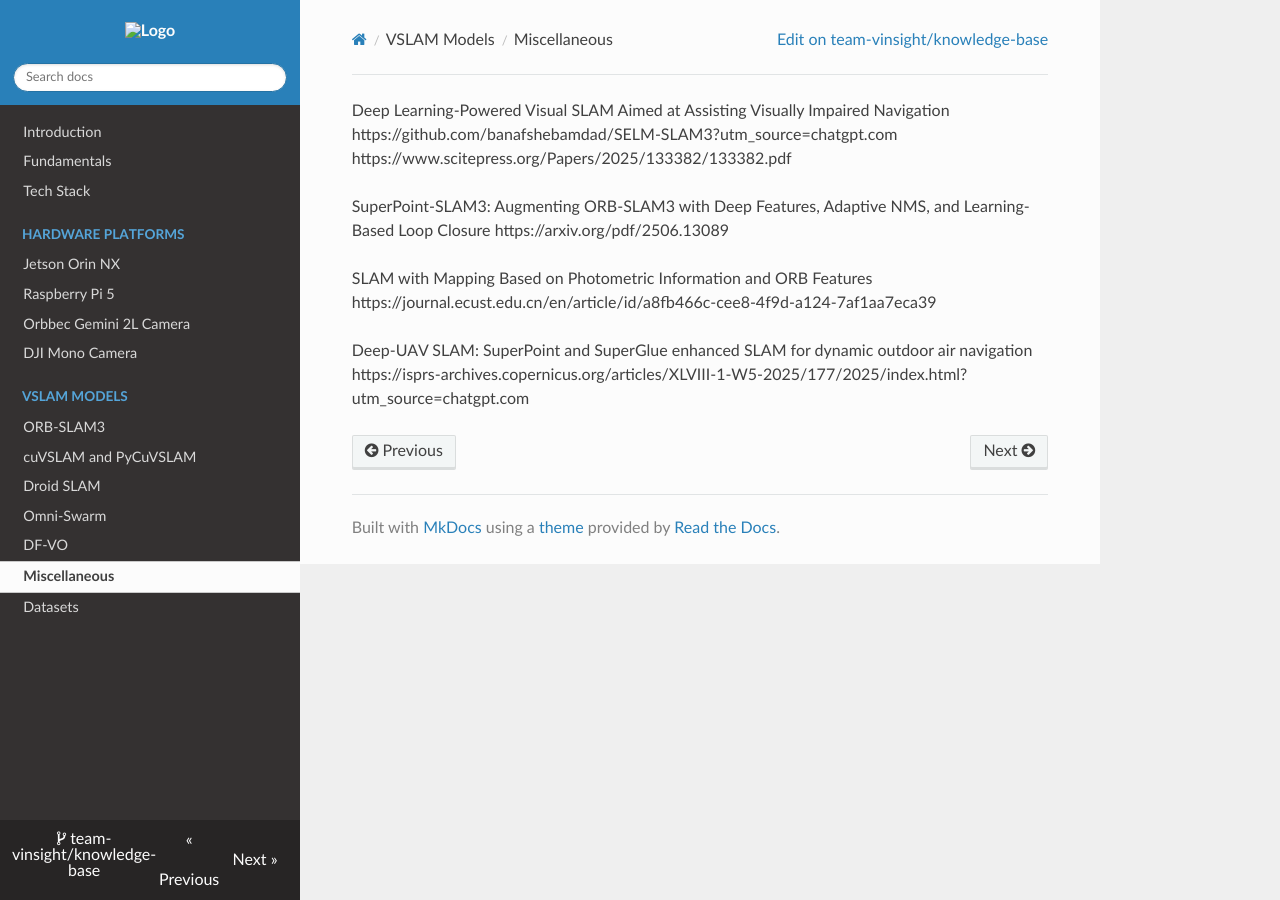
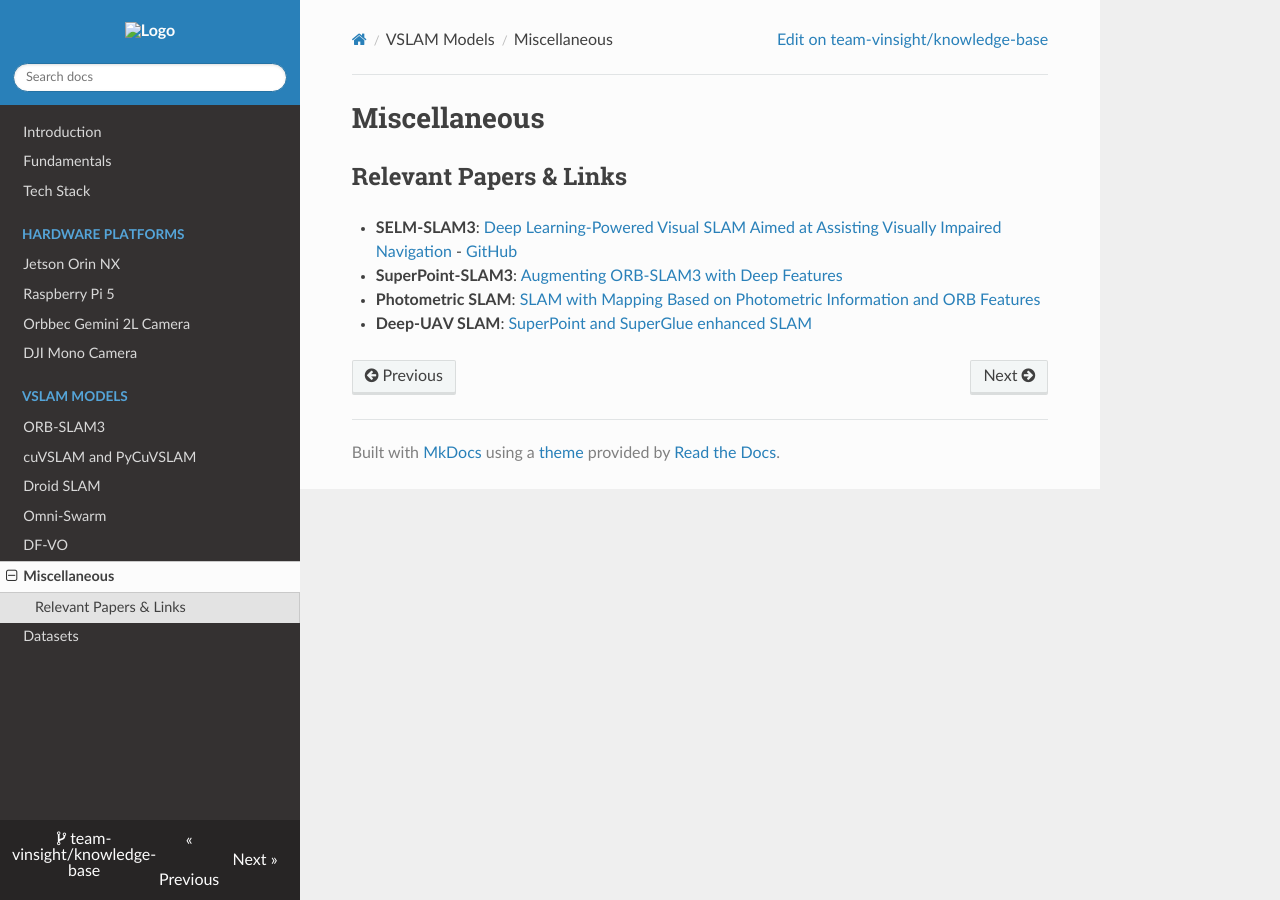
Before and after one commit to team-vinsight/knowledge-base, an MkDocs documentation site: the page built from docs/vslam/miscellaneous.md, in a window 1280 px wide. Built offline with MkDocs 1.6.1, drawn with Linux system fonts in a browser that asks for light colours; nearby versions of some CDN libraries.

Commit message:
Format miscellaneous.md

```diff
--- a/docs/vslam/miscellaneous.md
+++ b/docs/vslam/miscellaneous.md
@@ -1,7 +1,8 @@
-Deep Learning-Powered Visual SLAM Aimed at Assisting Visually Impaired Navigation https://github.com/banafshebamdad/SELM-SLAM3?utm_source=chatgpt.com https://www.scitepress.org/Papers/2025/133382/133382.pdf
+# Miscellaneous
 
-SuperPoint-SLAM3: Augmenting ORB-SLAM3 with Deep Features, Adaptive NMS, and Learning-Based Loop Closure https://arxiv.org/pdf/2506.13089
+## Relevant Papers & Links
 
-SLAM with Mapping Based on Photometric Information and ORB Features https://journal.ecust.edu.cn/en/article/id/a8fb466c-cee8-4f9d-a124-7af1aa7eca39
-
-Deep-UAV SLAM: SuperPoint and SuperGlue enhanced SLAM for dynamic outdoor air navigation https://isprs-archives.copernicus.org/articles/XLVIII-1-W5-2025/177/2025/index.html?utm_source=chatgpt.com
+*   **SELM-SLAM3**: [Deep Learning-Powered Visual SLAM Aimed at Assisting Visually Impaired Navigation](https://www.scitepress.org/Papers/2025/133382/133382.pdf) - [GitHub](https://github.com/banafshebamdad/SELM-SLAM3)
+*   **SuperPoint-SLAM3**: [Augmenting ORB-SLAM3 with Deep Features](https://arxiv.org/pdf/2506.13089)
+*   **Photometric SLAM**: [SLAM with Mapping Based on Photometric Information and ORB Features](https://journal.ecust.edu.cn/en/article/id/a8fb466c-cee8-4f9d-a124-7af1aa7eca39)
+*   **Deep-UAV SLAM**: [SuperPoint and SuperGlue enhanced SLAM](https://isprs-archives.copernicus.org/articles/XLVIII-1-W5-2025/177/2025/index.html)
```
